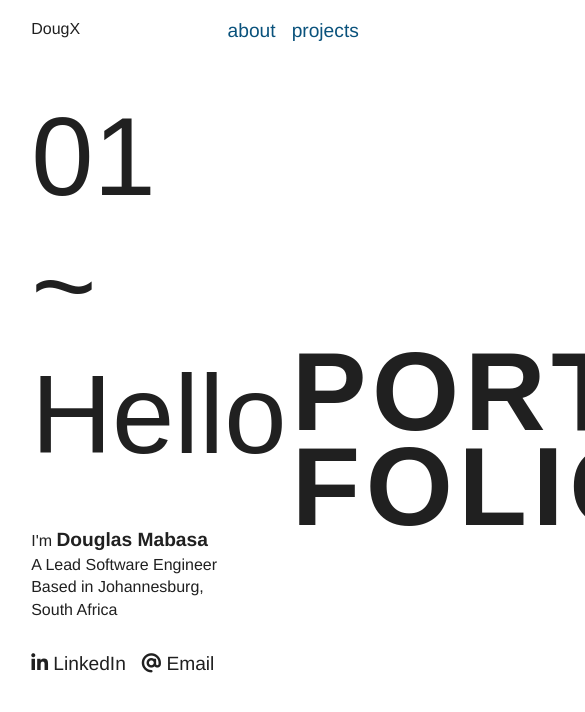
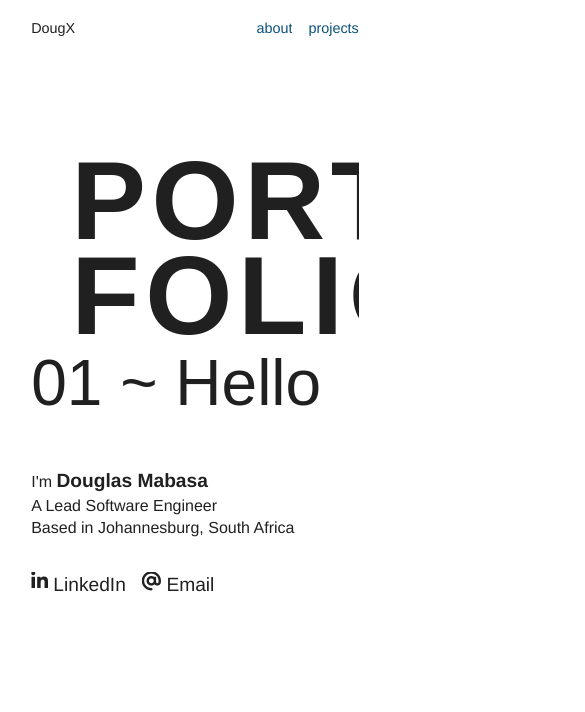
Before and after one commit to dougx/portfolio, a plain HTML site: page index.html in a window 390 px wide. Shown: the top 712 px of the page, 585 px wide, since content can reach past the window. Drawn offline with Linux system fonts and the light colour scheme; a web font is replaced by a local one.

Commit message:
Fixed header for small screens

```diff
--- a/index.css
+++ b/index.css
@@ -2,6 +2,7 @@
   margin: 0;
   padding: 0;
   box-sizing: border-box;
+  overflow: hidden;
 }
 
 body {
@@ -25,7 +26,7 @@ main {
 
 header {
   position: relative;
-  height: 10vh;
+  /* height: 10vh; */
   padding: 5% 8%;
   font-weight: 500;
   display: flex;
@@ -140,8 +141,34 @@ a:visited {
 
 /* Extra small devices (phones, 600px and down) */
 @media only screen and (max-width: 600px) {
+  header > ul, span {
+    font-size: .9rem;
+  }
+
+  .portfolio-container {
+    padding-top: 5vh;
+    width: 100%;
+  }
+
+  .portfolio-title {
+    padding-top: 3rem;
+    margin-left: 2.5rem;
+  }
+
   .line {
     display: none;
+  }
+
+  main {
+    flex-direction: column-reverse;
+  }
+
+  main > .content {
+    width: max-content;
+  }
+
+  .content .numbered-title {
+    font-size: 4rem;
   }
 }
 /* Small devices (portrait tablets and large phones, 600px and up) */
@@ -149,12 +176,10 @@ a:visited {
 }
 /* Medium devices (landscape tablets, 768px and up) */
 @media only screen and (min-width: 768px) {
-
 }
 /* Large devices (laptops/desktops, 992px and up) */
 @media only screen and (min-width: 992px) {
 }
 /* Extra large devices (large laptops and desktops, 1200px and up) */
 @media only screen and (min-width: 1200px) {
-
 }
```
